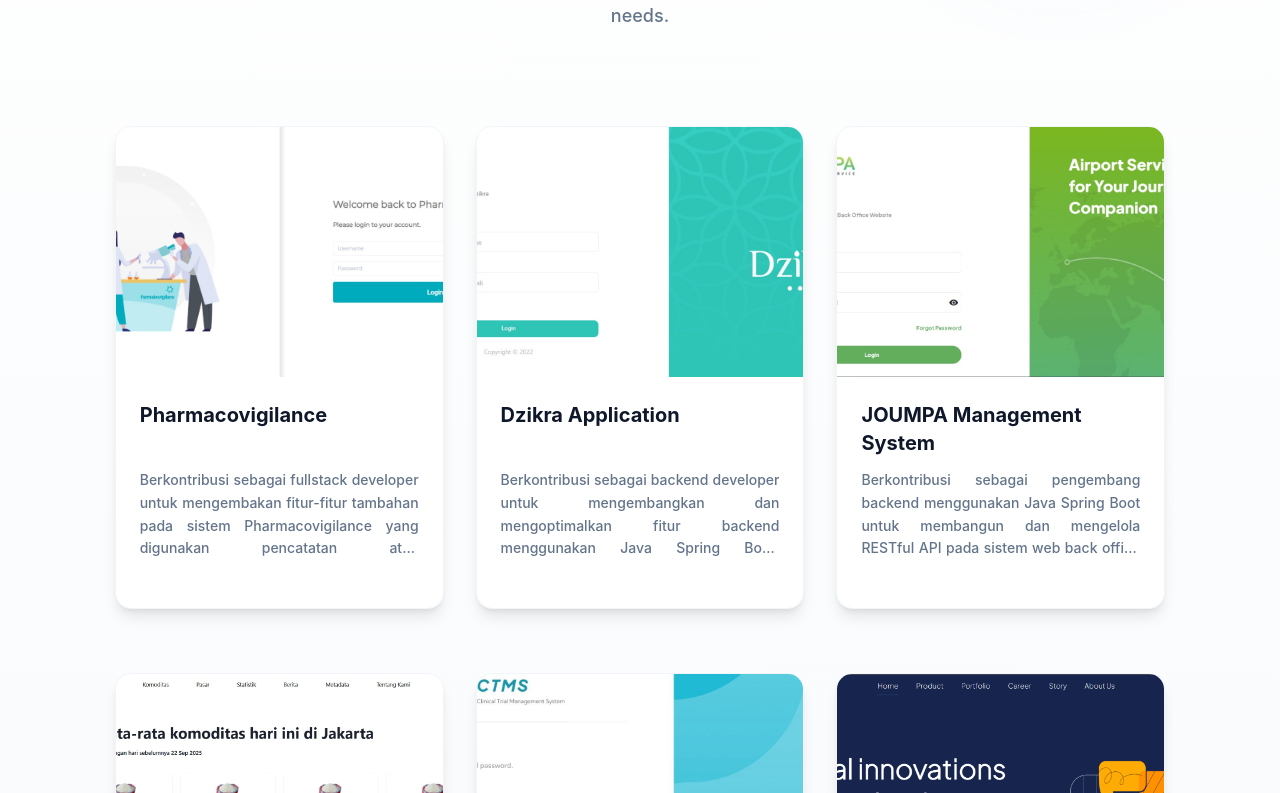
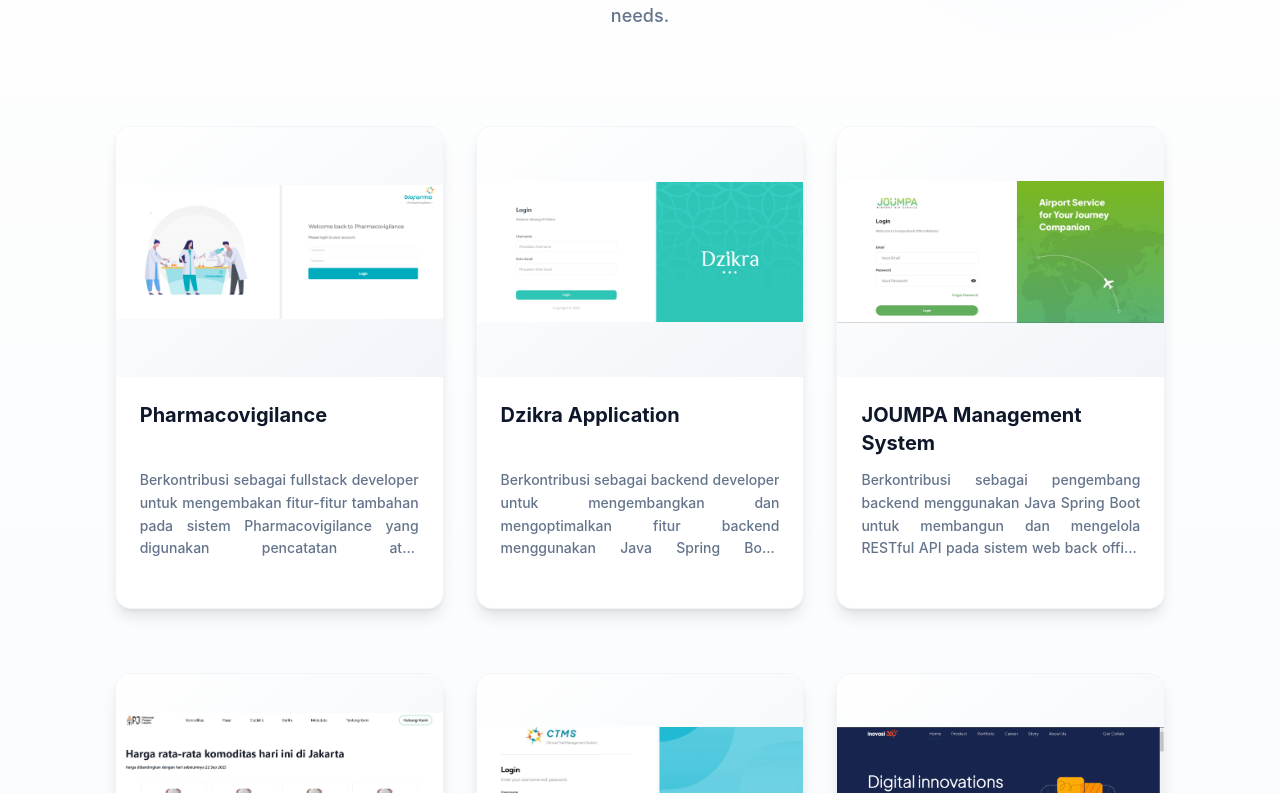
Before and after one commit to alfisyar520/portofolio, a React (Create React App) app: page / in a window 1280 px wide. Shown: the part 3647-4440 px from the top of the page. Built offline with nearby package versions, Linux system fonts and the light colour scheme; the HTML template or start-up script is replaced by a standard one.

Commit message:
fix(portofolio): fix center image

```diff
--- a/src/components/Portfolio/PortfolioCard.jsx
+++ b/src/components/Portfolio/PortfolioCard.jsx
@@ -3,10 +3,10 @@
 
   return (
     <div className="group bg-white rounded-2xl shadow-lg overflow-hidden transition-all duration-500 hover:shadow-2xl hover:-translate-y-2 border border-slate-100 h-full flex flex-col">
-      <div className="relative h-[250px] overflow-hidden bg-gradient-to-br from-primary/10 to-cyan-500/10">
+      <div className="relative h-[250px] overflow-hidden bg-gradient-to-br flex items-center justify-center">
         <div className="absolute inset-0 bg-gradient-to-t from-black/60 to-transparent opacity-0 group-hover:opacity-100 transition-opacity duration-300 z-10"></div>
         <img
-          className="object-cover w-full h-full group-hover:scale-110 transition-transform duration-500"
+          className="object-contain w-full h-full max-w-full max-h-full group-hover:scale-110 transition-transform duration-500"
           src={image}
           alt={title}
         />
```
